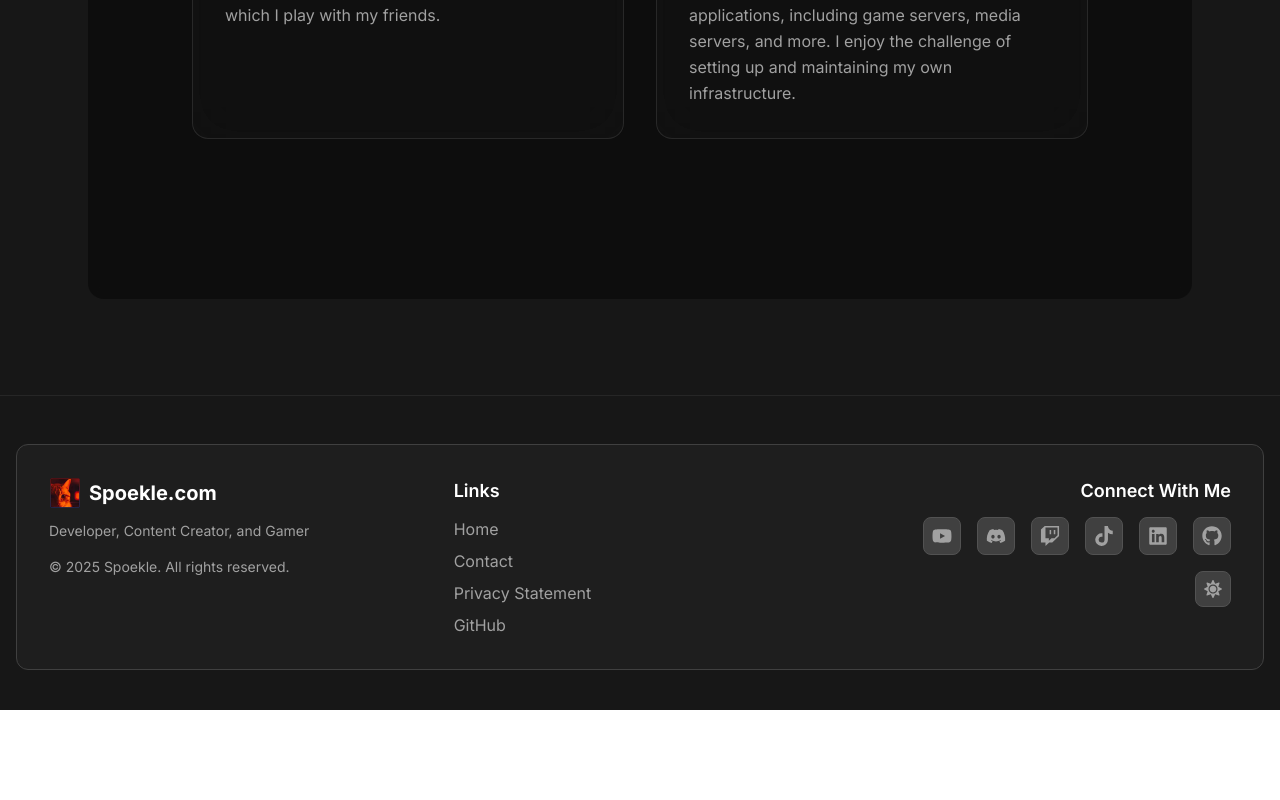
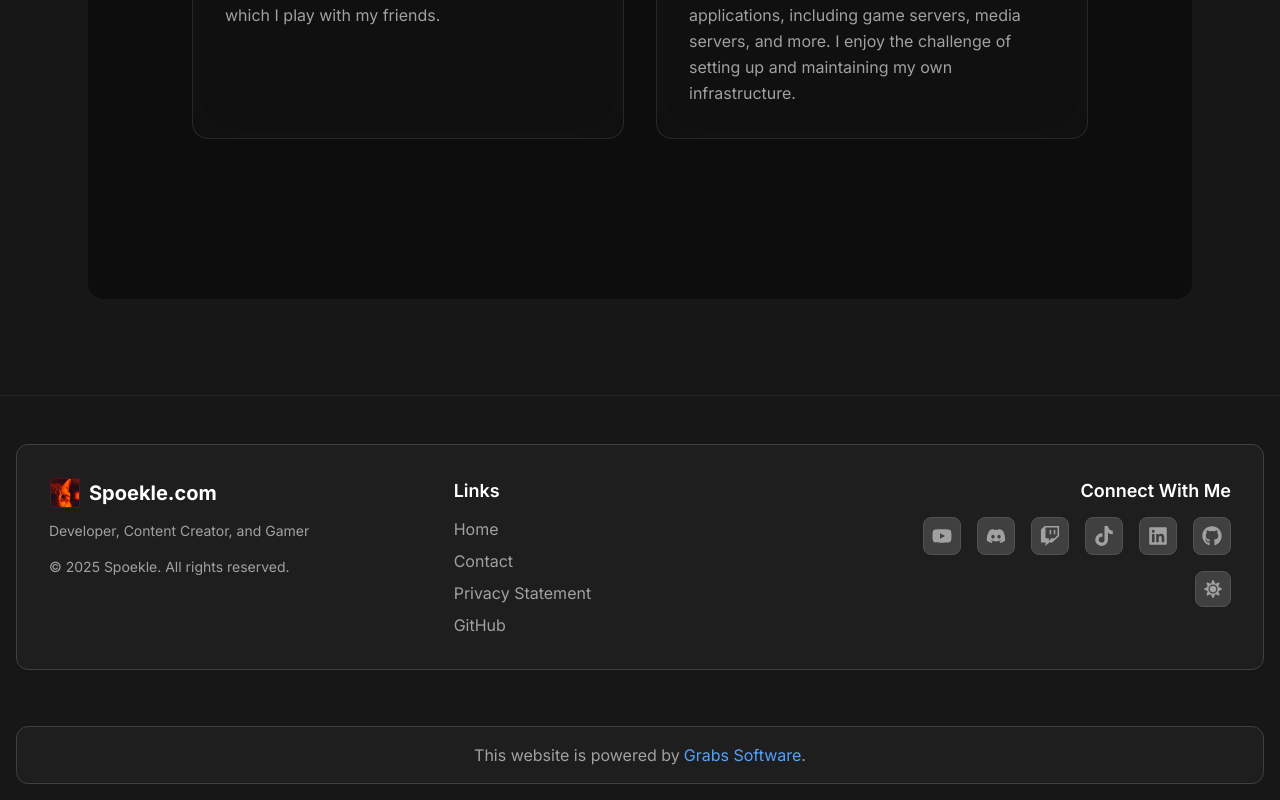
Before and after one commit to Spoekle/spoekle.com, a Next.js app: page /about in a window 1280 px wide. Shown: the part 2287-3087 px from the top of the page. Before the commit the page ends 2997 px from the top, so only its background shows below. Built offline with nearby package versions, Linux system fonts and the light colour scheme.

Commit message:
footer updates

```diff
--- a/src/app/layout.tsx
+++ b/src/app/layout.tsx
@@ -3,6 +3,7 @@ import { Inter } from "next/font/google";
 import "./globals.css";
 import Navbar from "@/components/Navbar";
 import Footer from "@/components/Footer";
+import PoweredByGrabs from "@/components/PoweredByGrabs";
 import NotificationContainer from "@/components/NotificationContainer";
 import { NotificationProvider } from "@/context/NotificationContext";
 import { AuthProvider } from "@/context/AuthContext";
@@ -40,6 +41,7 @@ export default function RootLayout({
                 {children}
               </main>
               <Footer />
+              <PoweredByGrabs />
               <NotificationContainer />
             </div>
           </NotificationProvider>
--- a/src/components/Footer.tsx
+++ b/src/components/Footer.tsx
@@ -2,7 +2,7 @@
 
 import { useEffect, useState } from 'react';
 import Link from 'next/link';
-import { FaGithub, FaYoutube, FaSun, FaMoon, FaSnowflake, FaTiktok, FaLinkedin, FaTwitch, FaDiscord } from 'react-icons/fa';
+import { FaGithub, FaYoutube, FaSun, FaMoon, FaTiktok, FaLinkedin, FaTwitch, FaDiscord } from 'react-icons/fa';
 import { motion } from 'framer-motion';
 import Image from 'next/image';
 
@@ -15,15 +15,6 @@ function Footer() {
     return true;
   });
 
-  const [seasonInfo, setSeasonInfo] = useState({ season: '' });
-
-  const [snow, setSnow] = useState(() => {
-    if (typeof window !== 'undefined') {
-      const savedSnow = localStorage.getItem('snow');
-      return savedSnow !== 'false';
-    }
-    return true;
-  });
 
   useEffect(() => {
     if (typeof window === 'undefined') return;
@@ -35,41 +26,10 @@ function Footer() {
       document.documentElement.classList.remove('dark');
       localStorage.setItem('theme', 'light');
     }
-
-    getSeason();
   }, [isDarkMode]);
-
-  useEffect(() => {
-    if (typeof window !== 'undefined') {
-      localStorage.setItem('snow', snow ? 'true' : 'false');
-    }
-  }, [snow]);
 
   const toggleDarkMode = () => {
     setIsDarkMode(!isDarkMode);
-  };
-
-  const toggleSnow = () => {
-    setSnow(!snow);
-  };
-
-  const getSeason = () => {
-    const now = new Date();
-    const month = now.getMonth() + 1;
-    const day = now.getDate();
-    let season = '';
-
-    if ((month === 3 && day >= 20) || (month > 3 && month < 6) || (month === 6 && day <= 20)) {
-      season = 'Spring';
-    } else if ((month === 6 && day >= 21) || (month > 6 && month < 9) || (month === 9 && day <= 20)) {
-      season = 'Summer';
-    } else if ((month === 9 && day >= 21) || (month > 9 && month < 12) || (month === 12 && day <= 20)) {
-      season = 'Fall';
-    } else {
-      season = 'Winter';
-    }
-
-    setSeasonInfo({ season });
   };
 
   return (
@@ -125,12 +85,7 @@ function Footer() {
             </div>
 
             <div className="flex space-x-3">
-              {seasonInfo.season === 'Winter' && (
-                <motion.button whileHover={{ rotate: 45 }} whileTap={{ scale: 0.9 }} onClick={toggleSnow} className={`p-2 rounded-lg ${snow ? "text-blue-600 dark:text-blue-400" : "text-neutral-400"} bg-neutral-100 dark:bg-neutral-700 border border-neutral-200 dark:border-neutral-600 hover:bg-neutral-200 dark:hover:bg-neutral-600 transition duration-200`} title='Toggle Snow' aria-label="Toggle Snow Effect">
-                  <FaSnowflake size={18} />
-                </motion.button>
-              )}
-              <motion.button whileHover={{ rotate: 20 }} whileTap={{ scale: 0.9 }} onClick={toggleDarkMode} className="p-2 rounded-lg bg-neutral-100 dark:bg-neutral-700 border border-neutral-200 dark:border-neutral-600 text-neutral-600 dark:text-neutral-400 hover:bg-neutral-200 dark:hover:bg-neutral-600 transition duration-200" title={isDarkMode ? 'Switch to Light Mode' : 'Switch to Dark Mode'} aria-label={isDarkMode ? 'Switch to Light Mode' : 'Switch to Dark Mode'}>
+              <motion.button whileHover={{ y: -3 }} whileTap={{ scale: 0.9 }} onClick={toggleDarkMode} className="p-2 rounded-lg bg-neutral-100 dark:bg-neutral-700 border border-neutral-200 dark:border-neutral-600 text-neutral-600 dark:text-neutral-400 hover:bg-neutral-200 dark:hover:bg-neutral-600 transition duration-200" title={isDarkMode ? 'Switch to Light Mode' : 'Switch to Dark Mode'} aria-label={isDarkMode ? 'Switch to Light Mode' : 'Switch to Dark Mode'}>
                 {isDarkMode ? <FaSun size={18} /> : <FaMoon size={18} />}
               </motion.button>
             </div>
--- /dev/null
+++ b/src/components/PoweredByGrabs.tsx
@@ -0,0 +1,24 @@
+export default function PoweredByGrabs() {
+
+    return (
+        <footer className="bg-white dark:bg-neutral-900 text-neutral-800 dark:text-white transition duration-200">
+            <div className="max-w-7xl mx-auto px-4 py-4">
+                {/* Social Media & Copyright */}
+                <div className="bg-neutral-50 dark:bg-neutral-800/50 rounded-xl border border-neutral-200 dark:border-neutral-700 rounded-xl py-4 px-4 justify-between items-center text-center transition duration-200">
+                    <div className="text-neutral-400 text-md">
+                        This website is powered by
+                        <a
+                            href="https://grabssoftware.com"
+                            target="_blank"
+                            rel="noopener noreferrer"
+                            className="ml-1 text-blue-400 hover:text-blue-300 transition-colors duration-200"
+                        >
+                            Grabs Software
+                        </a>
+                        .
+                    </div>
+                </div>
+            </div>
+        </footer>
+    );
+}
```
